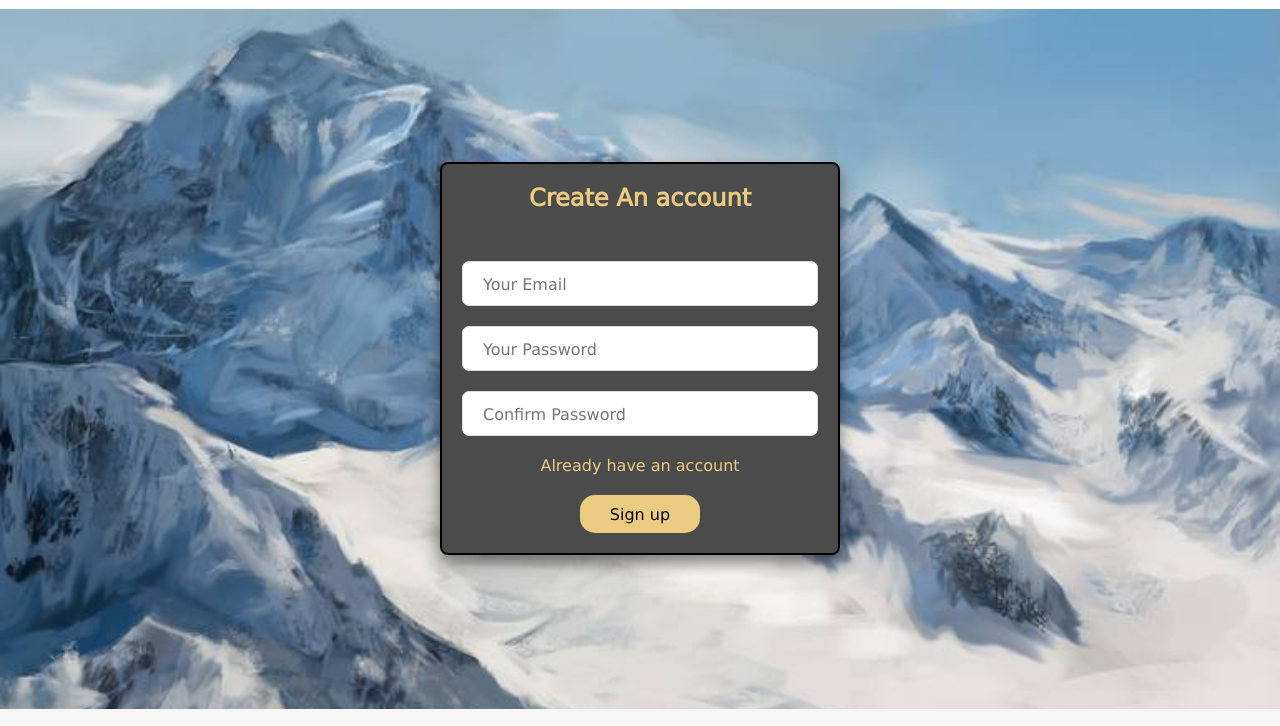
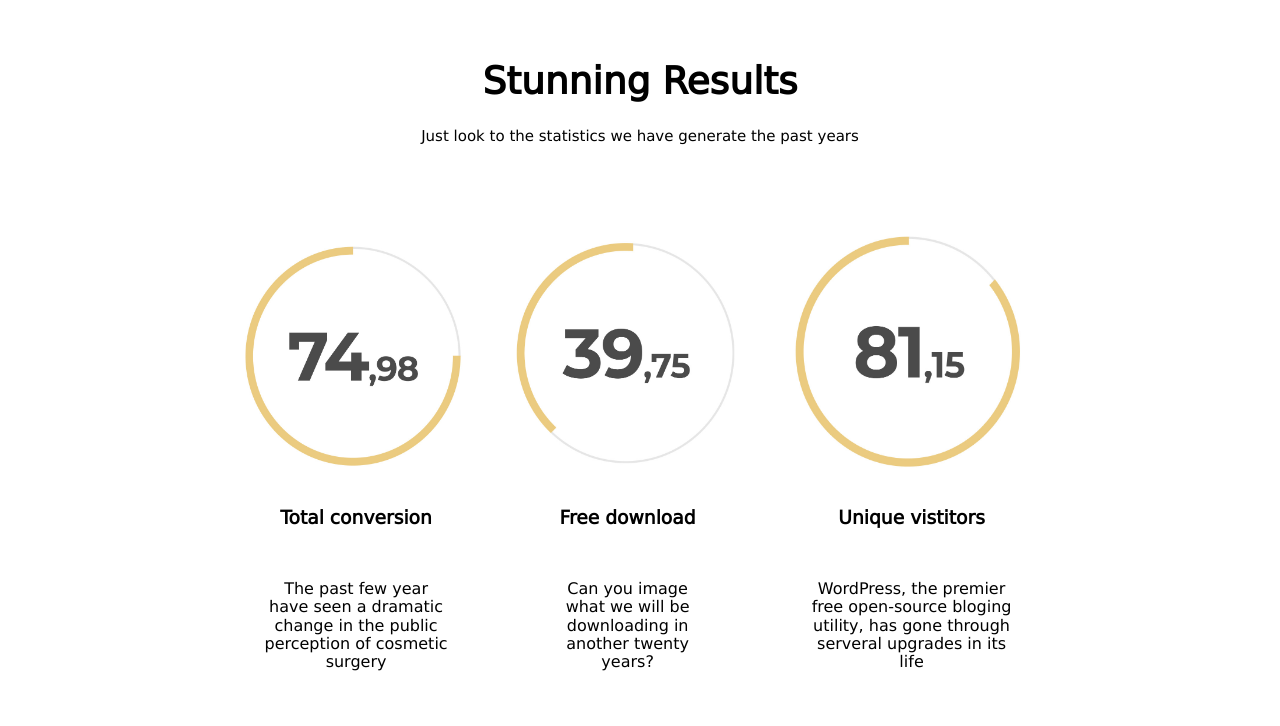
Before and after one commit to ngocquang2509/HTML-CSS-Trainning, a plain HTML site: page practice1/src/index.html in a window 1280 px wide. Shown: the part 2330-3056 px from the top of the page. Drawn offline with Linux system fonts and the light colour scheme.

Commit message:
create result page

```diff
--- a/practice1/src/index.html
+++ b/practice1/src/index.html
@@ -218,6 +218,53 @@
       </div>
     </div>
 
+        <!--Stunning Results Page-->
+
+        <div>
+          <div class="results-head">
+            <h2>Stunning Results</h2>
+            <p>Just look to the statistics we have generate the past years</p>
+          </div>
+
+          <div class="row" style="margin-top: 20px;">
+            <div class="statistics">
+              <div class="circle">
+                <img src="./assets/images/74.jpg" width="250px" height="240px">
+              </div>
+              <div class="details">
+                <h3>Total conversion</h3>
+                <p>
+                  The past few year have seen a dramatic change in the public
+                  perception of cosmetic surgery
+                </p>
+              </div>
+            </div>
+
+            <div class="statistics">
+              <div class="circle">
+                <img src="./assets/images/39.jpg" width="255px" height="240px">
+              </div>
+              <div class="details">
+                <h3>Free download</h3>
+                <p>
+                  Can you image what we will be downloading in another twenty years?
+                </p>
+              </div>
+            </div>
+
+            <div class="statistics">
+              <div class="circle">
+                <img src="./assets/images/81.jpg" width="250px" height="240px">
+              </div>
+              <div class="details">
+                <h3>Unique vistitors</h3>
+                <p>
+                  WordPress, the premier free open-source bloging utility, has gone
+                  through serveral upgrades in its life
+                </p>
+              </div>
+          </div>
+        </div>
 
     <!--Form Page-->
     <div class="sign-up-form">
@@ -228,19 +275,11 @@
         </div>
 
         <div class="inputContainer">
-          <input
-          type="password"
-          class="input"
-          placeholder="Your Password"
-        />
+          <input type="password" class="input" placeholder="Your Password" />
         </div>
 
         <div class="inputContainer">
-          <input
-          type="password"
-          class="input"
-          placeholder="Confirm Password"
-        />
+          <input type="password" class="input" placeholder="Confirm Password" />
         </div>
 
         <div>
@@ -268,69 +307,28 @@
           <li><i class="fa-brands fa-pinterest"></i></li>
         </ul>
       </div>
-      <hr>
+      <hr />
       <div class="footer-bottom">
         <div class="contact">
           <p>606-965-2811</p>
           <p>8194 Ullrich Groves Suite 986</p>
           <p>592 Missouri Park Suite 818</p>
+          <p class="copy-right">Copyright © 2016 Goldenfox</p>
         </div>
         <div class="subcribe">
           <div class="param">
-          <p>Hoffman UI Kit was made to help you quickly create beautiful layouts of responsive websites.</p>
+            <p>
+              Hoffman UI Kit was made to help you quickly create beautiful
+              layouts of responsive websites.
+            </p>
           </div>
           <div class="email">
-           <input type="email" class="email-box" placeholder="Email">
+            <input type="email" class="email-box" placeholder="Email" />
             <button type="button" class="sub-btn">subcribe</button>
           </div>
-
         </div>
       </div>
     </footer>
 
-
-    <!--Stunning Results Page-->
-
-    <!-- <div>
-      <div class="results-head">
-        <h2>Stunning Results</h2>
-        <p>Just look to the statistics we have generate the past years</p>
-      </div>
-
-      <div class="row">
-        <div class="first-circle">
-          <div class="circle">1</div>
-          <div class="details">
-            <h3>Total conversion</h3>
-            <p>
-              The past few year have seen a dramatic change in the public
-              perception of cosmetic surgery
-            </p>
-          </div>
-        </div>
-
-        <div class="second-circle">
-          <div class="circle">1</div>
-          <div class="details">
-            <h3>Free download</h3>
-            <p>
-              Can you image what we will be downloading in another twenty years?
-            </p>
-          </div>
-        </div>
-
-        <div class="third-circle">
-          <div class="circle">1</div>
-          <div class="details">
-            <h3>Unique vistitors</h3>
-            <p>
-              WordPress, the premier free open-source bloging utility, has gone
-              through serveral upgrades in its life
-            </p>
-          </div>
-        </div> -->
-
-      </div>
-    </div>
   </body>
 </html>
--- a/practice1/src/styles/main.css
+++ b/practice1/src/styles/main.css
@@ -192,7 +192,7 @@ nav {
   margin-left: 20%;
 }
 
-/* .results-head {
+.results-head {
   margin: auto;
   padding: 50px 50px;
   text-align: center;
@@ -202,12 +202,23 @@ nav {
 .results-head p {
   margin-top: 25px;
   font-size: 15px;
-} */
+}
+
+.details {
+  margin-top: 30px;
+}
+
+.details p {
+  margin-top: 30px;
+  margin: 30px;
+  padding: 20px;
+}
 
 .sign-up-form {
   width: 100%;
   height: 700px;
   margin: auto;
+  margin-top: 50px;
   text-align: center;
   padding: 50px 50px;
   display: flex;
@@ -231,12 +242,6 @@ nav {
 }
 
 .form {
-  /* background: linear-gradient(
-    224.09deg,
-    rgba(37, 35, 35, 0.7) 5.13%,
-    rgba(255, 255, 255, 7e-5) 90.88%
-  );
-  background-blend-mode: soft-light; */
   background: #4b4b4b;
   box-shadow: 0px 8px 16px rgba(0, 0, 0, 0.5);
   width: 400px;
@@ -285,10 +290,10 @@ nav {
   background-color: #f6f6f6;
 }
 
-.footer hr {
-  overflow: visible;
-  border-top-color: black;
-  opacity: 0.5;
+hr {
+  margin-top: 50px;
+  margin-bottom: 50px;
+  border: 5px black;
 }
 
 .footer-top {
@@ -319,6 +324,7 @@ nav {
 .social-icon {
   list-style: none;
   margin-top: 20px;
+  font-size: 25px;
 }
 
 .social-icon li {
@@ -339,6 +345,10 @@ nav {
   margin-bottom: 50px;
   position: relative;
   color: #4b4b4b;
+}
+
+.copy-right {
+  padding-top: 30px;
 }
 
 .subcribe {
```
Also changed, not shown: practice1/src/assets/images/39.jpg (added), practice1/src/assets/images/74.jpg (added), practice1/src/assets/images/81.jpg (added). Lines whose indentation alone changed are shown as unchanged.
